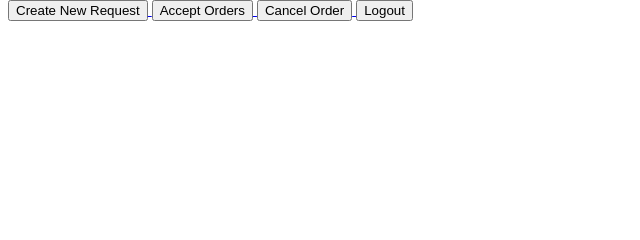
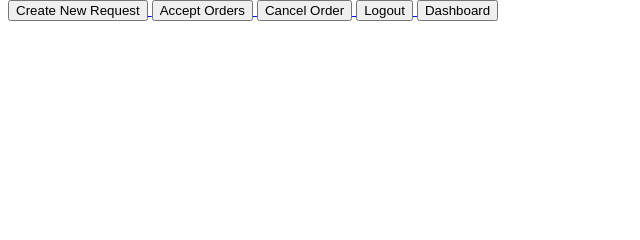
Before and after one commit to AdaTsanQin/COMP333, a PHP site: page /read.php in a window 1280 px wide. Shown: the part 129-369 px from the top of the page, without its empty margins (0-640 px from the left). Run offline with PHP 8.4, Linux system fonts and the light colour scheme; the visitor is signed in with stand-in values (Sample User, id 1); data that the repository does not hold is empty.

Commit message:
fixed error from HW2 (issue#2.2.4)

```diff
--- a/read.php
+++ b/read.php
@@ -59,7 +59,6 @@ $result = $stmt->get_result();
         echo "<td>" . $row['status'] . "</td>";
         echo "<td>" . $row['created_at'] . "</td>";
 
-        // 4) “Edit” link
         echo "<td><a href='update.php?id=" . $row['id'] . "'>Edit</a></td>";
         echo "</tr>";
     }
@@ -77,6 +76,9 @@ $result = $stmt->get_result();
 <a href="logout.php">
     <button type="button">Logout</button>
 </a>
+<a href="dashboard.php">
+    <button type="button">Dashboard</button>
+</a>
 </body>
 </html>
 <?php
```
